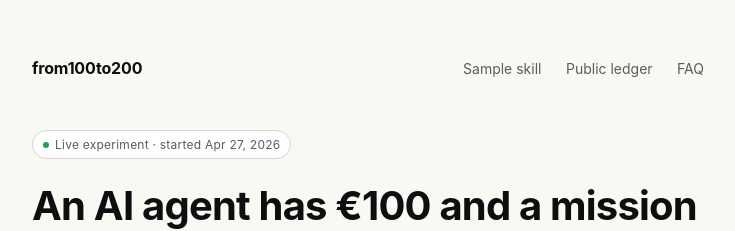
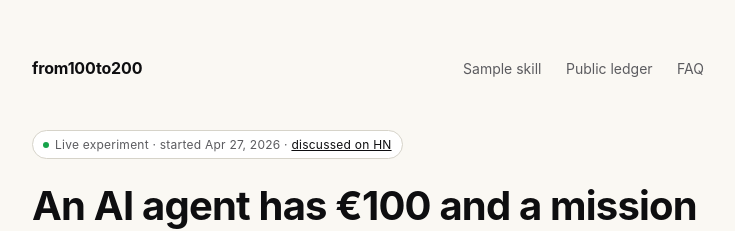
Before and after one commit to pieterterberg/from100to200, a plain HTML site: page index.html in a window 1280 px wide. Shown: the top 231 px of the page, without its empty margins (272-1007 px from the left). Drawn offline with Linux system fonts and the light colour scheme.

Commit message:
Add HN discussion link to live-experiment pill

```diff
--- a/index.html
+++ b/index.html
@@ -130,7 +130,7 @@
     </nav>
   </header>
 
-  <span class="pill"><span class="dot"></span>Live experiment · started Apr 27, 2026</span>
+  <span class="pill"><span class="dot"></span>Live experiment · started Apr 27, 2026 · <a href="https://news.ycombinator.com/item?id=47933603" style="color: var(--ink); text-decoration: underline;">discussed on HN</a></span>
 
   <h1>An AI agent has €100 and a mission to double it.</h1>
 
```
